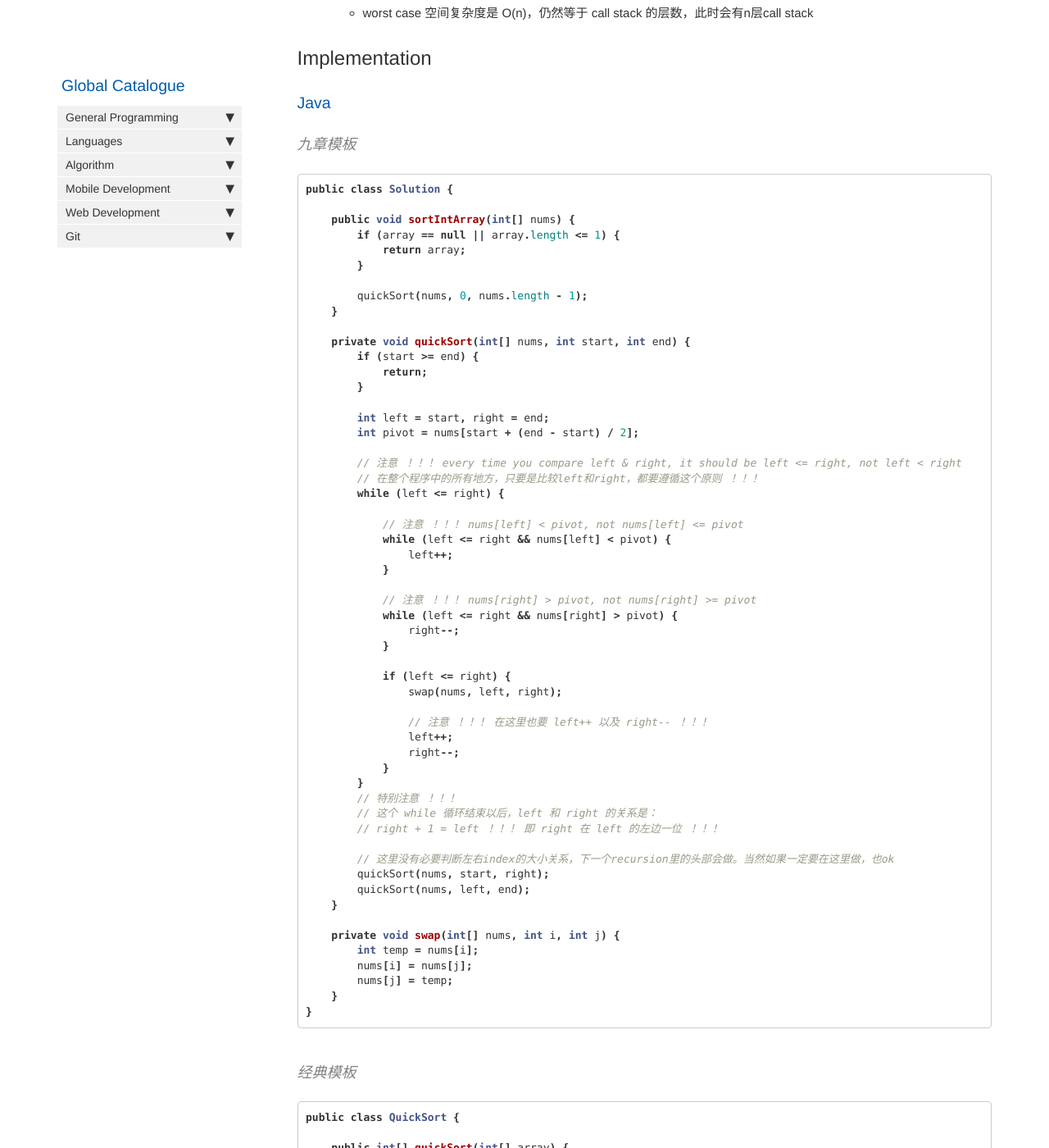
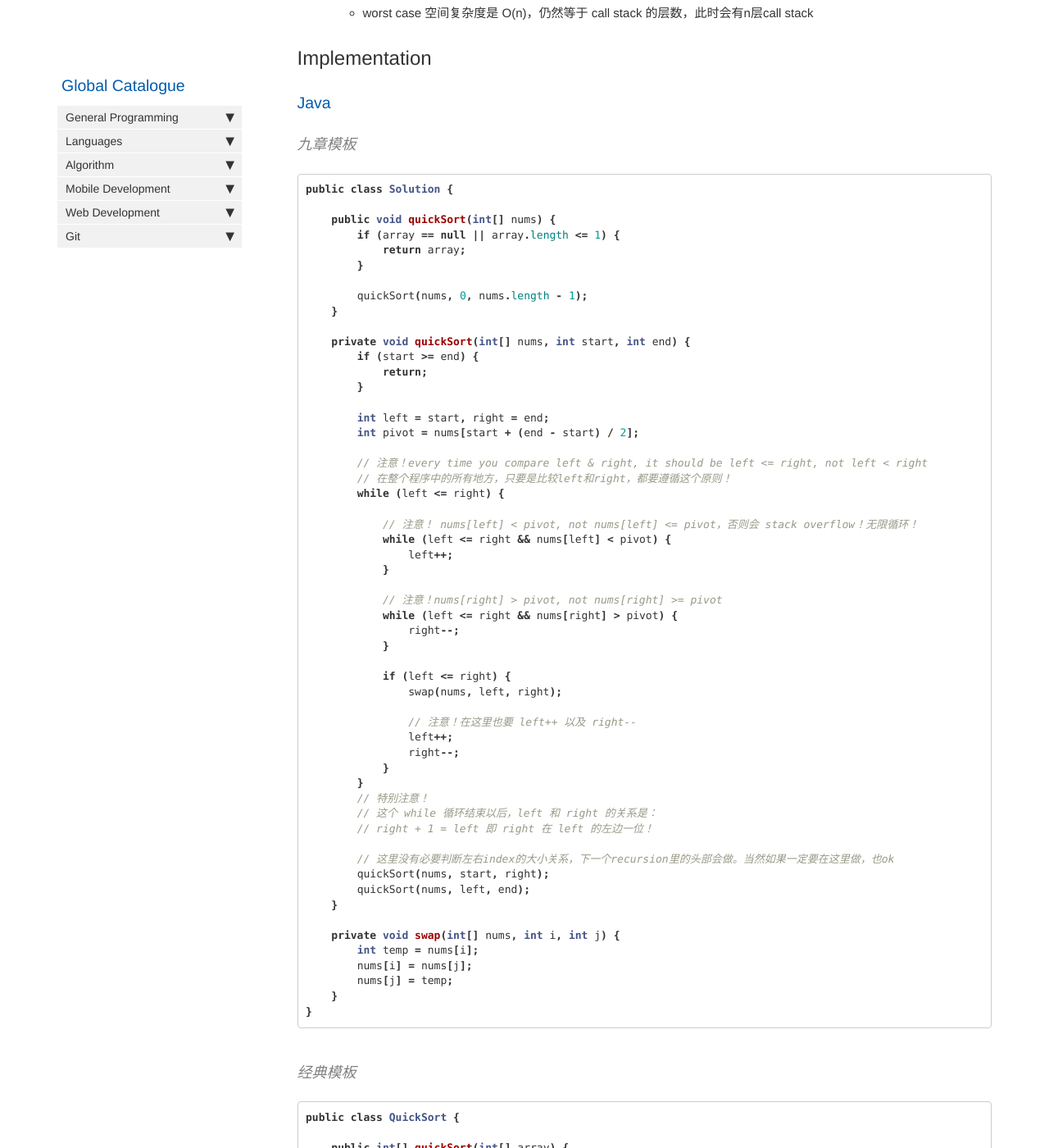
Before and after one commit to HungryOrc/hungryorc.github.io, a Jekyll site: the page built from pages/algorithm/algorithm_quick_sort.md, in a window 1280 px wide and 1400 px high, scrolled down 490 px. Shown: the whole window at 82% size. Built offline with Jekyll 4.4.1, drawn with Linux system fonts in a browser that asks for light colours; nearby versions of some CDN libraries; comment, search, counter and statistics services are not loaded.

Commit message:
Update algorithm_quick_sort.md

````diff
--- a/pages/algorithm/algorithm_quick_sort.md
+++ b/pages/algorithm/algorithm_quick_sort.md
@@ -26,7 +26,7 @@ toc: false
 ```java
 public class Solution {
 
-    public void sortIntArray(int[] nums) {
+    public void quickSort(int[] nums) {
         if (array == null || array.length <= 1) {
             return array;
         }
@@ -42,16 +42,16 @@ public class Solution {
         int left = start, right = end;
         int pivot = nums[start + (end - start) / 2];
 
-        // 注意 ！！！ every time you compare left & right, it should be left <= right, not left < right
-        // 在整个程序中的所有地方，只要是比较left和right，都要遵循这个原则 ！！！
+        // 注意！every time you compare left & right, it should be left <= right, not left < right
+        // 在整个程序中的所有地方，只要是比较left和right，都要遵循这个原则！
         while (left <= right) {
 
-            // 注意 ！！！ nums[left] < pivot, not nums[left] <= pivot
+            // 注意！ nums[left] < pivot, not nums[left] <= pivot，否则会 stack overflow！无限循环！
             while (left <= right && nums[left] < pivot) {
                 left++;
             }
 
-            // 注意 ！！！ nums[right] > pivot, not nums[right] >= pivot
+            // 注意！nums[right] > pivot, not nums[right] >= pivot
             while (left <= right && nums[right] > pivot) {
                 right--;
             }
@@ -59,14 +59,14 @@ public class Solution {
             if (left <= right) {
                 swap(nums, left, right);
 
-                // 注意 ！！！ 在这里也要 left++ 以及 right-- ！！！
+                // 注意！在这里也要 left++ 以及 right--
                 left++;
                 right--;
             }
         }
-        // 特别注意 ！！！
+        // 特别注意！
         // 这个 while 循环结束以后，left 和 right 的关系是：
-        // right + 1 = left ！！！ 即 right 在 left 的左边一位 ！！！
+        // right + 1 = left 即 right 在 left 的左边一位！
 
         // 这里没有必要判断左右index的大小关系，下一个recursion里的头部会做。当然如果一定要在这里做，也ok
         quickSort(nums, start, right);
````
